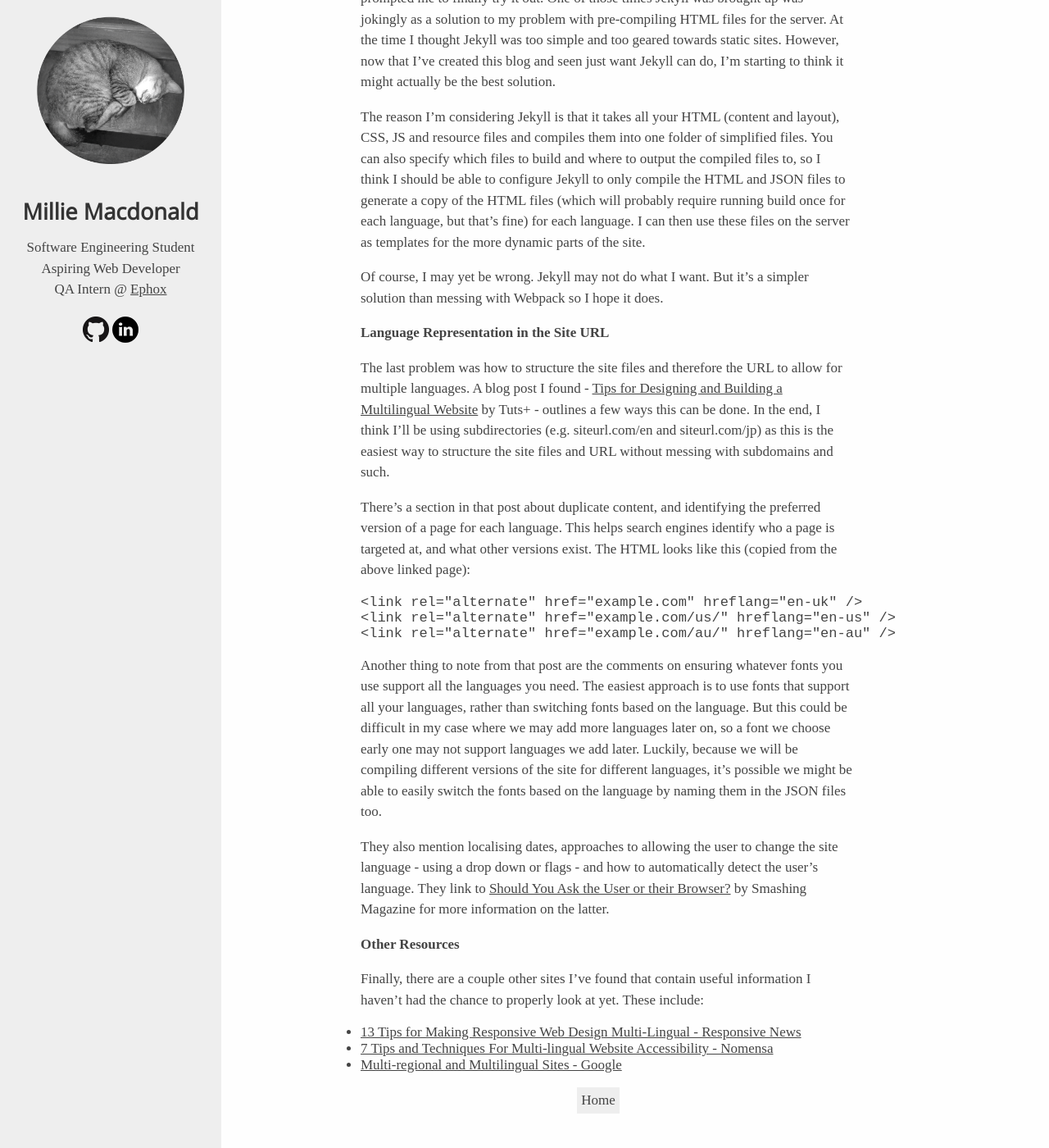
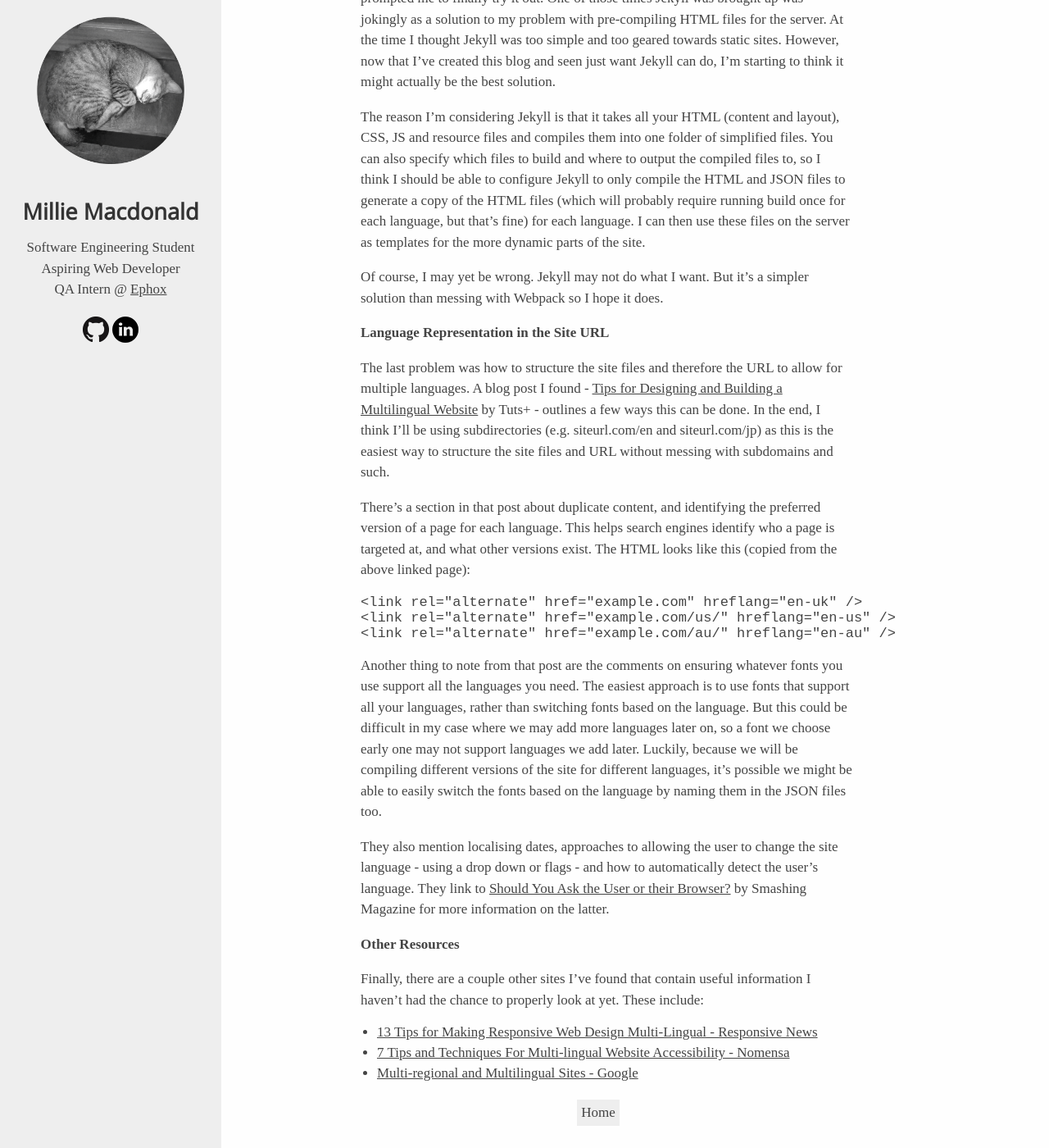
Before and after one commit to metricjs/metricjs.github.io, a Jekyll site: the page built from _posts/2017-01-14-creating-a-multilingual-website.markdown, in a window 1280 px wide and 1400 px high, scrolled down 1627 px. Shown: the whole window at 82% size. Built offline with Jekyll 4.4.1, drawn with Linux system fonts in a browser that asks for light colours; some web fonts are replaced.

Commit message:
Added styling to lists in posts

```diff
--- a/css/post.css
+++ b/css/post.css
@@ -2,6 +2,14 @@
 .post_content p {
 	margin: 1em 0;
 	line-height: 1.5em;
+}
+
+.post_content ul, .post_content ol {
+	margin-left: 20px;
+}
+
+.post_content li {
+	margin: 5px 0;
 }
 
 .post-nav {
```
